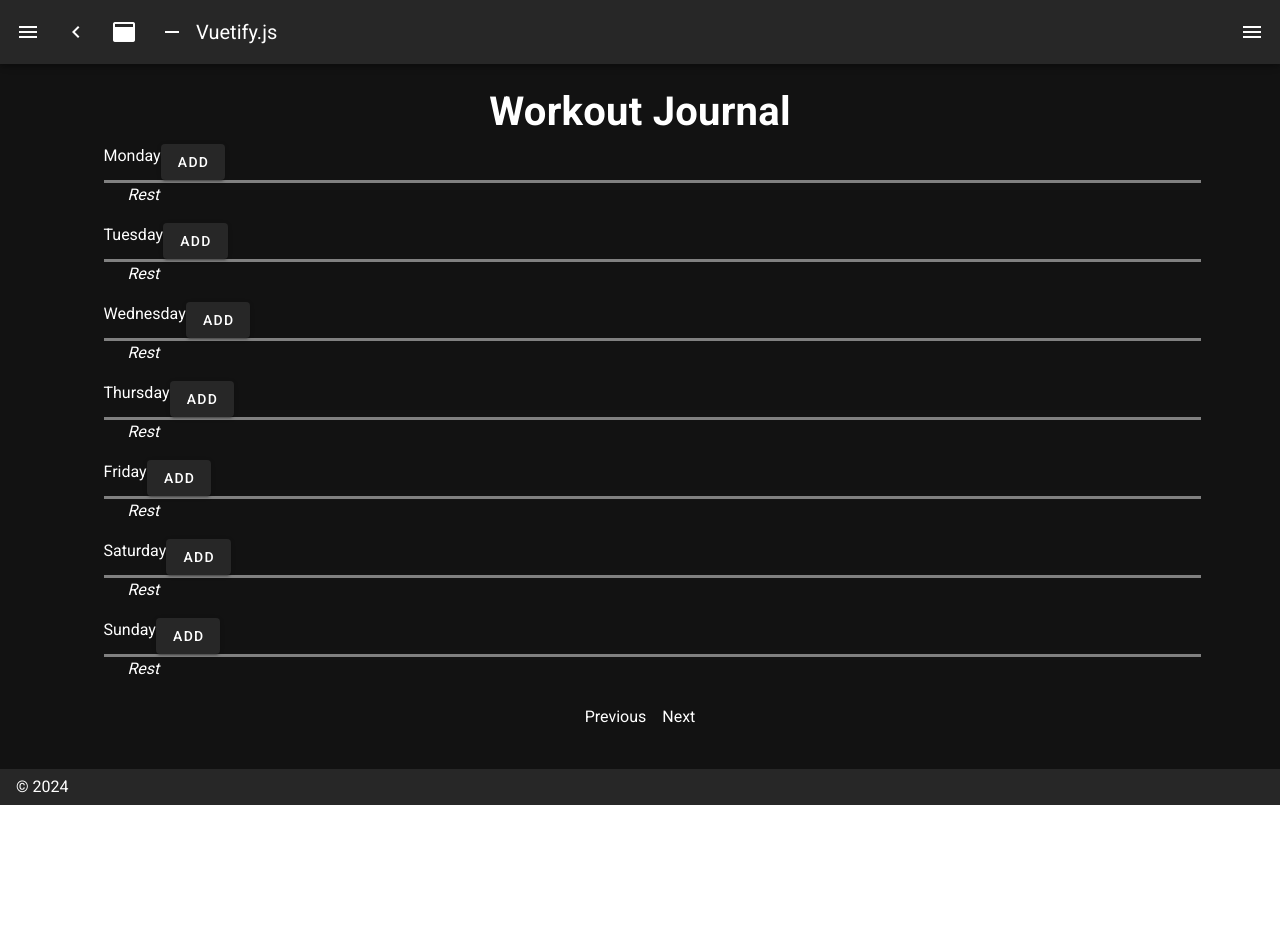
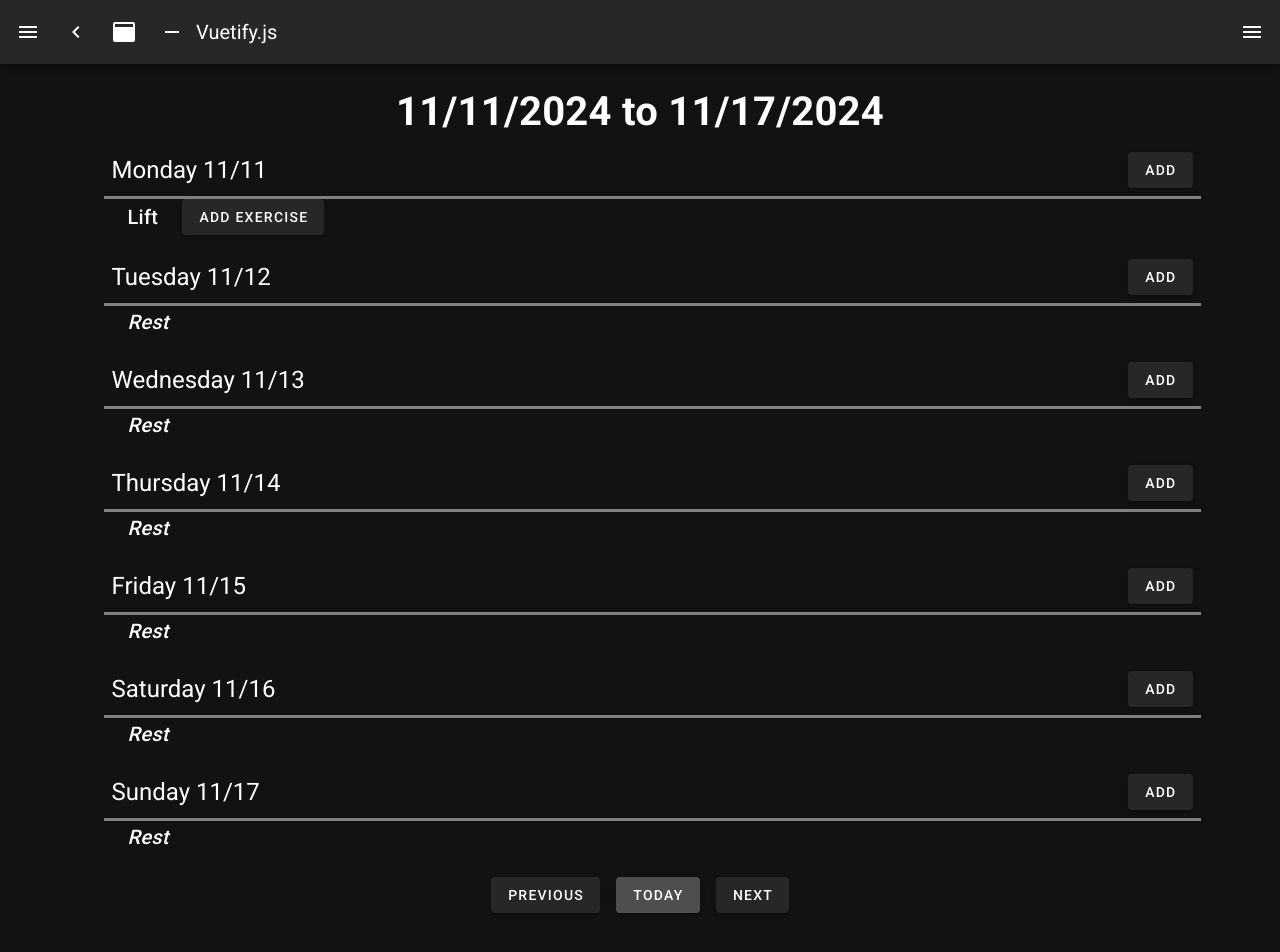
Before and after one commit to mitchbr/workout-journal, a Nuxt app: page / in a window 1280 px wide. Shown: the top 952 px of the page. Before the commit the page ends 805 px from the top, so only its background shows below. Built offline with nearby package versions, Linux system fonts and the light colour scheme.

Commit message:
Updated UI, calendar works

```diff
--- a/components/ActivitiesList.vue
+++ b/components/ActivitiesList.vue
@@ -1,21 +1,29 @@
 <template>
   <div>
     <ol>
-      <li v-for="workoutDay in $store.state.workoutSchedule" :key="workoutDay.date" class="schedule-day">
+      <li v-for="dateOffset in 7" :key="dateOffset" class="schedule-day">
         <div class="schedule-title">
-          {{ workoutDay.date }}
-          <v-btn @click="changeAddForm(`${ workoutDay.date }`)">Add</v-btn>
+          <v-row align="center" justify="space-between">
+            <v-col cols="auto">
+              <div class="text-h5">
+                {{ dateToDisplay(calcDate(props.startDate, dateOffset-1)) }}
+              </div>
+            </v-col>
+            <v-col cols="auto">
+              <v-btn density="compact" size="x-small" @click="changeAddForm(dateOffset)">Add</v-btn>
+            </v-col>
+          </v-row>
         </div>
-          <ul class="schedule-activities__list">
-            <li v-if="workoutDay.activities.length === 0 && workoutDay.date !== $store.state.selectedDate">
+          <ul class="schedule-activities-list">
+            <li v-if="$store.state.workoutSchedule[dateOffset-1].activities.length === 0 && dateOffset !== $store.state.selectedDate">
               <div class="rest">
                 <ActivityTile />
               </div>
             </li>
-            <li v-for="(activity, index) in workoutDay.activities" :key="index">
+            <li v-for="(activity, index) in $store.state.workoutSchedule[dateOffset-1].activities" :key="index">
               <ActivityTile :activity=activity />
             </li>
-            <li v-if="workoutDay.date === $store.state.selectedDate">
+            <li v-if="dateOffset === $store.state.selectedDate">
               <AddActivity />
             </li>
         </ul>
@@ -24,14 +32,32 @@
   </div>
 </template>
 
+<script lang="ts" setup>
+  const props = defineProps({
+    startDate: { type: Date },
+  })
+</script>
+
+
 <script lang="ts">
   export default {
     data () {
       return {}
     },
     methods: {
-      changeAddForm(currentDay: string){
-        this.$store.commit('setSelectedDate', currentDay)
+      changeAddForm(currentDay: number){
+        (this as any).$store.commit('setSelectedDate', currentDay)
+      },
+      dateToDisplay(value: Date) {
+        const days = [
+          "Sunday", "Monday", "Tuesday", "Wednesday", "Thursday", "Friday", "Saturday"
+        ]
+        return `${days[value.getDay()]} ${value.getMonth()+1}/${value.getDate()}`
+      },
+      calcDate(startDate: Date, offset: number) {
+        let dateVal = new Date(startDate)
+        dateVal.setDate(startDate.getDate() + offset)
+        return dateVal
       }
     }
   }
@@ -46,10 +72,10 @@
 
   .schedule-title {
     border-bottom: 3px solid grey;
-    display: flex;
+    padding: 0.5rem;
   }
 
-  .schedule-activities__list {
+  .schedule-activities-list {
     list-style-type: none;
     margin: 0;
     padding: 0;
--- a/components/ActivityTile.vue
+++ b/components/ActivityTile.vue
@@ -1,7 +1,16 @@
 <template>
-  <div class="activity-tile">
-    {{ props.activity.title }}
-  </div>
+  <v-row align="center" justify="start">
+    <v-col cols="auto">
+      <div class="text-h6">
+        {{ props.activity.title }}
+      </div>
+    </v-col>
+    <v-col v-if="props.activity.title !== 'Rest'" cols="auto">
+      <v-btn>
+        Add Exercise
+      </v-btn>
+    </v-col>
+  </v-row>
 </template>
 
 <script lang="ts" setup>
--- a/components/AddActivity.vue
+++ b/components/AddActivity.vue
@@ -1,10 +1,20 @@
 <template>
   <div class="add-workout">
+    <v-row align="center" justify="start">
+      <v-col cols="auto">
           <v-select
           v-model="selectedWorkout"
           label="Workout Type"
           :items="['Lift', 'Climb', 'Run', 'Other']"
         ></v-select>
+      </v-col>
+      <v-col cols="auto">
+        <v-btn @click="changeAddForm(-1)">Cancel</v-btn>
+      </v-col>
+      <v-col cols="auto">
+        <v-btn size="small" @click="addWorkout()">Add</v-btn>
+      </v-col>
+    </v-row>
     <div class="add-workout-details">
       <ol>
         <li v-if="selectedWorkout === 'Lift'">
@@ -23,7 +33,7 @@
               <v-text-field label="Reps"></v-text-field>
             </v-responsive>
             r
-            <v-btn>Add</v-btn>
+            <v-btn size="small">Add</v-btn>
           </div>
         </li>
         <li v-if="selectedWorkout === 'Climb'">
@@ -63,10 +73,6 @@
         </li>
       </ol>
     </div>
-    <div class="add-workout-controls">
-      <v-btn @click="changeAddForm('')">Cancel</v-btn>
-      <v-btn @click="addWorkout()">Add</v-btn>
-    </div>
   </div>
 </template>
 
@@ -79,15 +85,16 @@
     },
     methods: {
       addWorkout () {
-        // TODO: Validate workout isn't empty
-        this.$store.commit(
+        if ((this as any).selectedWorkout !== "") {
+          (this as any).$store.commit(
             'setWorkoutSchedule',
-          {"title": this.selectedWorkout, "date": this.$store.state.selectedDate}
+            {"title": (this as any).selectedWorkout, "date": (this as any).$store.state.selectedDate}
           )
-        this.$store.commit('setSelectedDate', "")
+          (this as any).$store.commit('setSelectedDate', -1)
+        }
       },
       changeAddForm(currentDay: string){
-        this.$store.commit('setSelectedDate', currentDay)
+        (this as any).$store.commit('setSelectedDate', currentDay)
       }
     }
   }
--- a/package.json
+++ b/package.json
@@ -14,6 +14,7 @@
   },
   "dependencies": {
     "@nuxtjs/axios": "^5.13.6",
+    "@nuxtjs/composition-api": "^0.34.0",
     "@nuxtjs/pwa": "^3.3.5",
     "core-js": "^3.25.3",
     "nuxt": "^2.15.8",
--- a/pages/index.vue
+++ b/pages/index.vue
@@ -1,26 +1,71 @@
 <template>
   <div class="container">
     <div class="title">
-      <h1>Workout Journal</h1>
+      <h1>{{ dateToDisplay(startDate) }} to {{ dateToDisplay(calcDate(startDate, 6)) }}</h1>
     </div>
 
-    <ActivitiesList />
+    <ActivitiesList :startDate=startDate />
 
     <div class="bottom-controls">
       <div class="nav-button">
-        <button>Previous</button>
+        <v-btn :to="{ path: '', query: { start_date: calcPrevDate() } }">
+          Previous
+        </v-btn>
       </div>
       <div class="nav-button">
-        <button>Next</button>
+        <v-btn :to="{ path: '' }">
+          Today
+        </v-btn>
+      </div>
+      <div class="nav-button">
+        <v-btn :to="{ path: '', query: { start_date: calcNextDate() } }">
+          Next
+        </v-btn>
       </div>
     </div>
   </div>
 </template>
 
-<script>
+<script lang="ts">
   import Vue from 'vue';
   export default Vue.extend({
     name: 'IndexPage',
+    methods: {
+      dateToDisplay(value: Date) {
+        return `${value.getMonth()+1}/${value.getDate()}/${value.getFullYear()}`
+      },
+      calcDate(startDate: Date, offset: number) {
+        let resDate = new Date(startDate)
+        resDate.setDate(startDate.getDate() + offset)
+        return resDate
+      },
+      calcNextDate() {
+        const nextDate = this.calcDate(this.startDate, 7)
+        const nextStr = `${nextDate.getMonth()+1}-${nextDate.getDate()}-${nextDate.getFullYear()}`
+        return nextStr
+      },
+      calcPrevDate() {
+        const prevDate = this.calcDate(this.startDate, -7)
+        return `${prevDate.getMonth()+1}-${prevDate.getDate()}-${prevDate.getFullYear()}`
+      }
+    },
+    computed: {
+      startDate() {
+        // TODO: Validate date format
+        const queryStartDate = this.$route.query.start_date
+        let startDate;
+        if (typeof queryStartDate === 'string') {
+          startDate = new Date(queryStartDate)
+        } else {
+          let currDate = new Date()
+          startDate = new Date()
+          let daysDiff = currDate.getDay() - 1
+          // Finds most recent Monday
+          startDate.setDate(currDate.getDate() - (daysDiff > 0 ? daysDiff : (daysDiff * -6)))
+        }
+        return startDate
+      }
+    }
   })
 </script>
 
--- a/store/index.js
+++ b/store/index.js
@@ -1,13 +1,13 @@
 export const state = () => ({
   workoutSchedule: [
-    {"date": "Monday", "activities": []},
-    {"date": "Tuesday", "activities": []},
-    {"date": "Wednesday", "activities": []},
-    {"date": "Thursday", "activities": []},
-    {"date": "Friday", "activities": []},
-    {"date": "Saturday", "activities": []},
-    {"date": "Sunday", "activities": []}],
-  selectedDate: "",
+    {"activities": [{"title": "Lift"}]},
+    {"activities": []},
+    {"activities": []},
+    {"activities": []},
+    {"activities": []},
+    {"activities": []},
+    {"activities": []}],
+  selectedDate: -1,
 })
 
 export const mutations = {
```
Also changed, not shown: 1 other file (tests, documents, lock files or other folders). Lines whose indentation alone changed are shown as unchanged.
